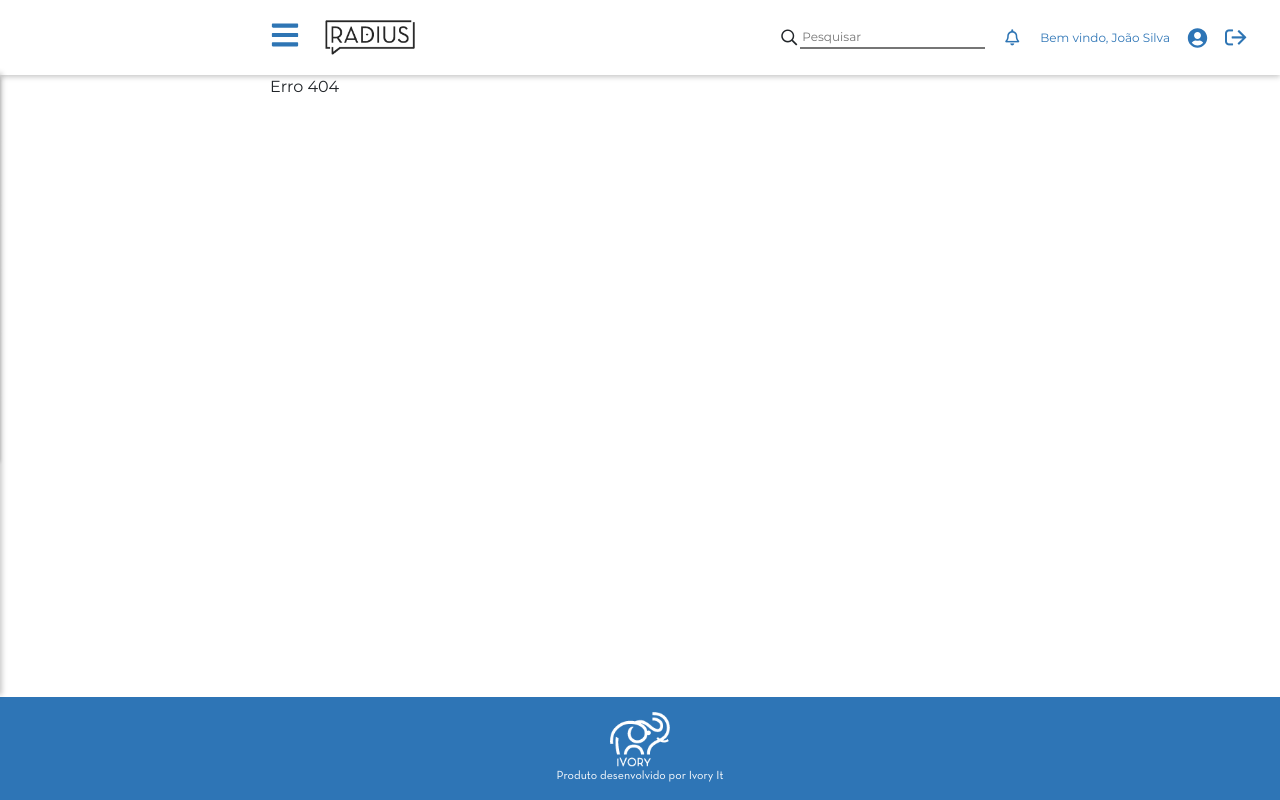
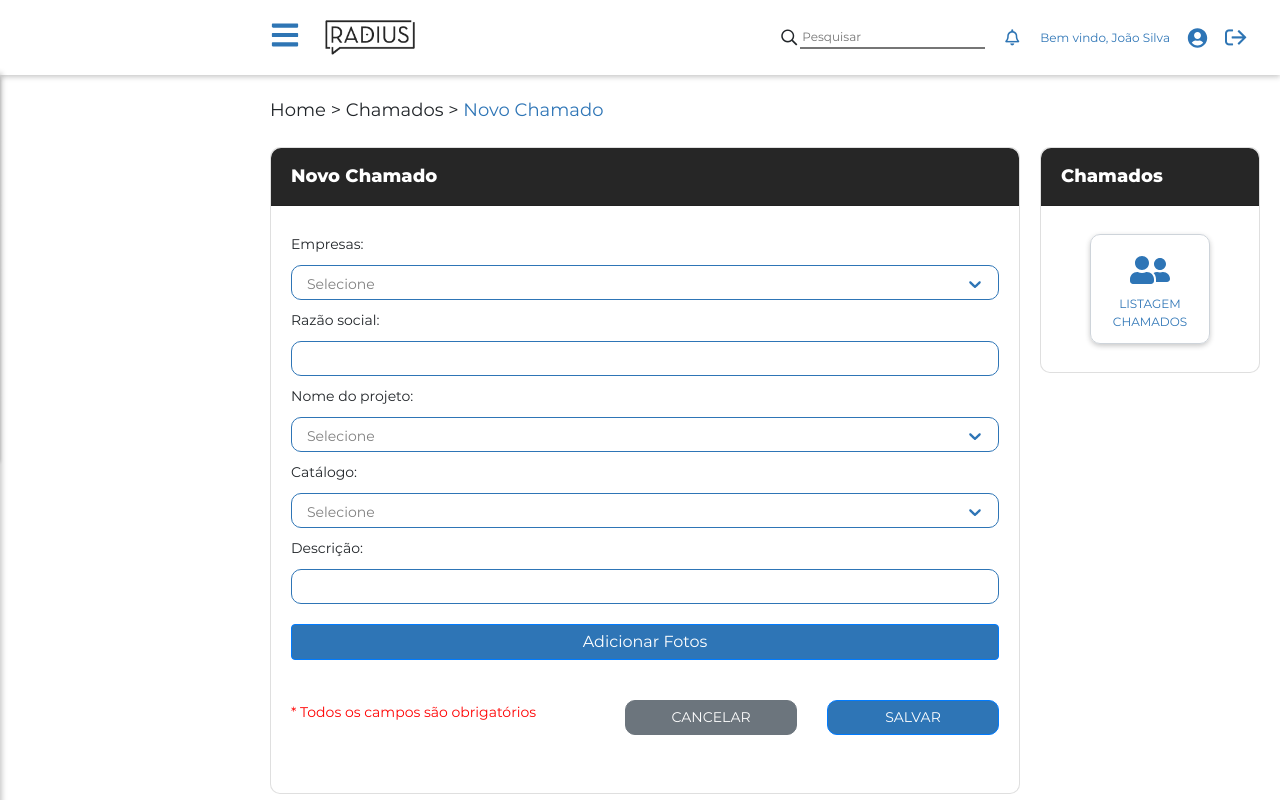
Before and after one commit to jorgelucasdev/Radius-IvoryFrontEnd, a React (Create React App) app in the folder radius/: page /Cadastro/CadastroChamados in a window 1280 px wide. Before the commit this address had no page. Shown: the top 800 px of the page. Built offline with nearby package versions, Linux system fonts and the light colour scheme.

Commit message:
Correções Chamadas ,Italico, fontes,

```diff
--- a/radius/src/pages/Cadastro/CadastroChamadas.js
+++ b/radius/src/pages/Cadastro/CadastroChamados.js
@@ -1,7 +1,7 @@
 import React, { useState } from "react";
 import { useFormik } from "formik";
 import * as Yup from "yup";
-import styles from "./CadastroChamadas.module.scss";
+import styles from "./CadastroChamados.module.scss";
 import { Row, Col, Card, Form, Button } from "react-bootstrap";
 import SelectBox from "../../components/SelectBox";
 import ButtonCustom from "../../components/ButtonCustom";
@@ -80,7 +80,7 @@ const CadastroClientes = props => {
   return (
     <div className={styles.principal}>
       <h1>
-        Cadastro > Chamadas > <span>Nova Chamada</span>
+        Home > Chamados > <span>Novo Chamado</span>
       </h1>
 
       <div className={styles.conteudo}>
@@ -88,7 +88,7 @@ const CadastroClientes = props => {
           <div className={styles.conteudoSection}>
             <Card className={styles.novoCliente}>
               <Card.Header as="h5" className={styles.header}>
-                Nova Chamada
+                Novo Chamado
               </Card.Header>
               <Card.Body className={styles.body}>
                 <Row className={styles.rowInputs}>
@@ -209,7 +209,7 @@ const CadastroClientes = props => {
                       <Button
                         variant="secondary"
                         onClick={() =>
-                          history.push("/Cadastro/ListagemChamadas")
+                          history.push("/Cadastro/ListagemChamados")
                         }
                       >
                         CANCELAR
@@ -226,9 +226,9 @@ const CadastroClientes = props => {
         </form>
         <div className={styles.conteudoAside}>
           <ButtonCustom
-            title={"Chamadas"}
+            title={"Chamados"}
             icon={faUserFriends}
-            desc={"LISTAGEM CHAMADAS"}
+            desc={"LISTAGEM CHAMADOS"}
             onClick={() => history.push("../Chamados/ListagemChamados")}
           ></ButtonCustom>
         </div>
--- a/radius/src/pages/Cadastro/CadastroChamadas.module.scss
+++ b/radius/src/pages/Cadastro/CadastroChamados.module.scss
@@ -2,7 +2,7 @@
 
 .principal {
   h1 {
-    font-size: 16px;
+    font-size: 18px;
     padding: 25px 0;
     margin: 0px;
 
--- a/radius/src/pages/Chamados/ListagemChamados.js
+++ b/radius/src/pages/Chamados/ListagemChamados.js
@@ -175,7 +175,7 @@ const ListagemChamados = props => {
             title={"Novo Chamado"}
             icon={faPlusCircle}
             desc={"CADASTRAR CHAMADO"}
-            onClick={() => history.push("../Cadastro/CadastroChamadas")}
+            onClick={() => history.push("../Cadastro/CadastroChamados")}
           ></ButtonCustom>
         </div>
 
--- a/radius/src/pages/DefaultLayoutPrivate/index.js
+++ b/radius/src/pages/DefaultLayoutPrivate/index.js
@@ -53,7 +53,7 @@ function DefaultLayoutPublic(props) {
               <a href="/Chamados/ListagemChamados">Chamados <FontAwesomeIcon icon={faAngleRight} className={styles.iconSeta}/></a>
 
               <ul>
-                <li><a href="/Cadastro/CadastroChamadas">Novo</a></li>
+                <li><a href="/Cadastro/CadastroChamados">Novo</a></li>
                 <li><a href="/Chamados/ListagemChamados">Consulta</a></li>
               </ul>
             </li>
--- a/radius/src/pages/home/FooterBtn.module.scss
+++ b/radius/src/pages/home/FooterBtn.module.scss
@@ -10,12 +10,12 @@
         border-style: unset;
         background: white;
         outline: none;
-
         .icon{
             color: #2E75B4;
             p{
                 font-size: 10px;
                 margin: 3px 0 0 0;
+                font-style: normal;
             }
         }
     }
--- a/radius/src/pages/home/index.js
+++ b/radius/src/pages/home/index.js
@@ -9,7 +9,7 @@ import styles from "./index.module.scss";
 const Home = () => {
   return (
     <div>
-      <h1>Home</h1>
+      <h1><span>Home</span></h1>
       <BuscarChamados />
       <UltimosChamados />
       <PagesBtn/>
--- a/radius/src/pages/home/index.module.scss
+++ b/radius/src/pages/home/index.module.scss
@@ -1,5 +1,9 @@
+@import "../../variaveis.scss";
 h1{
-    font-size: 16px;
+    font-size: 18px;
     padding: 25px 0;
     margin: 0px;
+    span {
+        color: $color;
+      }
 }
--- a/radius/src/routes.js
+++ b/radius/src/routes.js
@@ -11,7 +11,7 @@ const ListagemClientes = lazy(() => import("./pages/Cadastro/ListagemClientes"))
 const CadastroClientes = lazy(() => import("./pages/Cadastro/CadastroClientes"));
 const ListagemUsuarios = lazy(() => import("./pages/Cadastro/ListagemUsuarios"));
 const CadastroUsuarios = lazy(() => import("./pages/Cadastro/CadastroUsuarios"));
-const CadastroChamadas = lazy(() => import("./pages/Cadastro/CadastroChamadas"));
+const CadastroChamados = lazy(() => import("./pages/Cadastro/CadastroChamados"));
 const ListagemFuncionarios = lazy(() => import("./pages/Cadastro/ListagemFuncionarios"));
 const ListagemCatalogo = lazy(() => import("./pages/Cadastro/ListagemCatalogo"));
 const ListagemChamados = lazy(() => import("./pages/Chamados/ListagemChamados"));
@@ -41,7 +41,7 @@ export const routesPrivate = [
   { path: "/Cadastro/CadastroFuncionarios", exact: true, component: CadastroFuncionarios},
   { path: "/Cadastro/CadastroCatalogos", exact: true, component: CadastroCatalogos},
   { path: "/Cadastro/CadastroProjetos", exact: true, component: CadastroProjetos},
-  { path: "/Cadastro/CadastroChamadas", exact: true, component: CadastroChamadas},
+  { path: "/Cadastro/CadastroChamados", exact: true, component: CadastroChamados},
   {
     path: "",
     exact: true,
```
